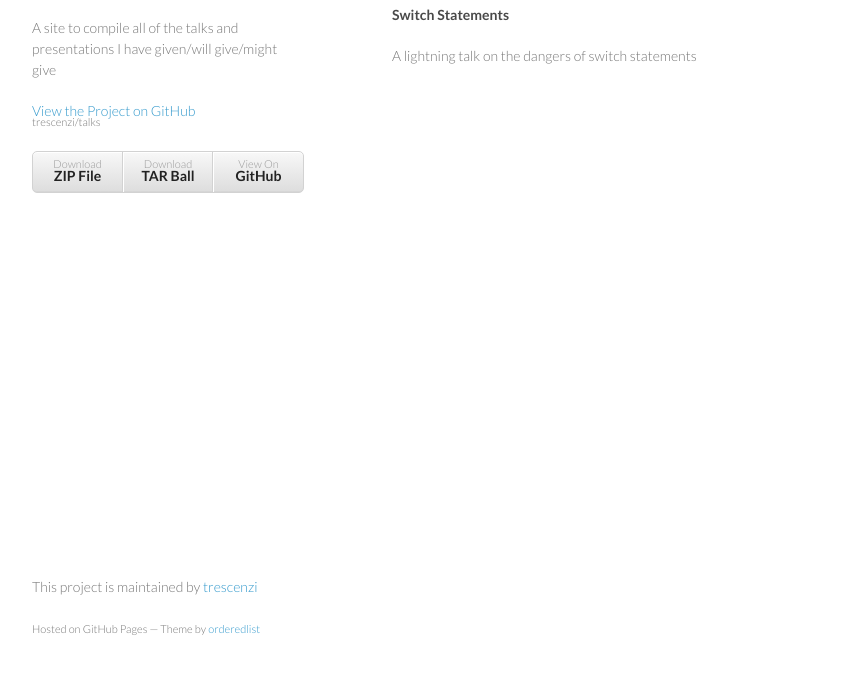
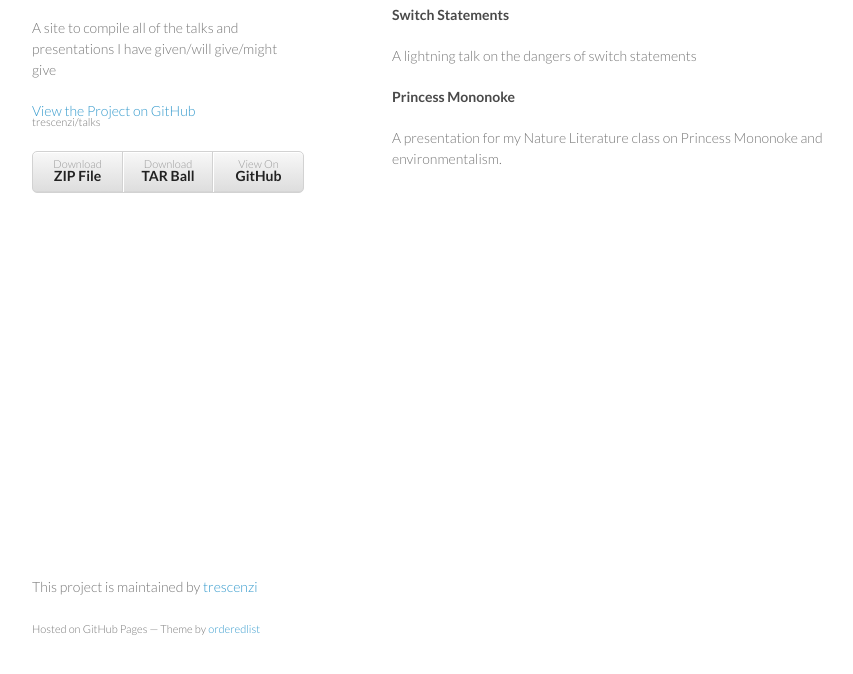
Before and after one commit to trescenzi/talks, a plain HTML site: page index.html in a window 1280 px wide. Shown: the part 92-766 px from the top of the page, without its empty margins (178-1031 px from the left). Drawn offline with Linux system fonts and the light colour scheme.

Commit message:
added link to mononoke talk

```diff
--- a/index.html
+++ b/index.html
@@ -33,6 +33,9 @@
           <a href="talks/switch.html"><h4> Switch Statements </h4></a>
           <p> A lightning talk on the dangers of switch statements </p>
 
+          <a href="talks/mononoke.html"><h4> Princess Mononoke </h4></a>
+          <p> A presentation for my Nature Literature class on Princess Mononoke and environmentalism. </p>
+
       </section>
       <footer>
         <p>This project is maintained by <a href="https://github.com/trescenzi">trescenzi</a></p>
```
